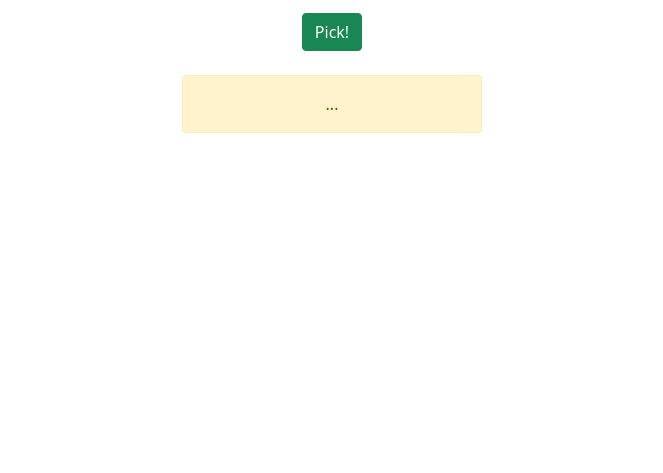
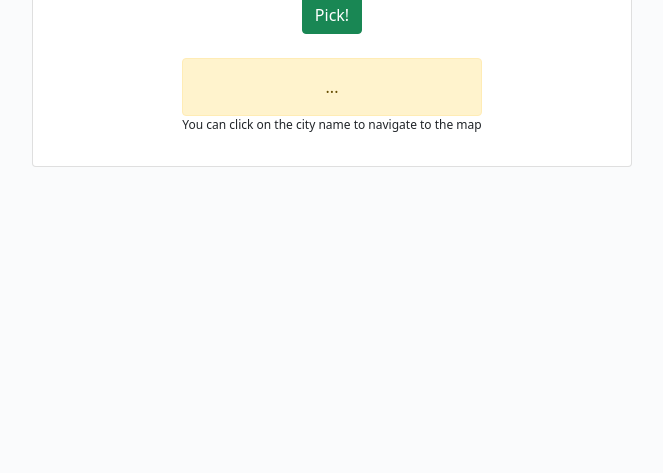
Before and after one commit to krukkrz/city-picker, a plain HTML site: page docs/index.html in a window 1280 px wide. Shown: the part 327-800 px from the top of the page, without its empty margins (308-971 px from the left). Drawn offline with nearby package versions, Linux system fonts and the light colour scheme; no server answers.

Commit message:
layout update

```diff
--- a/docs/index.html
+++ b/docs/index.html
@@ -10,17 +10,24 @@
 
     <title>Random City in PL picker</title>
   </head>
-  <body>
+  <body style="background-color: #fafbfc;">
 
     <div class="container-fluid">
       <div class="row align-items-center" style="height: 90vh;">
-        <div class="col-12" style="text-align: center;">
-          <h1>Pick random city in Poland:</h1>
-          <br>
-          <button type="button" class="btn btn-success" onclick="pick()"> Pick!</button>
-          <br>
-          <br>
-          <div id="city" class="alert alert-warning" style="width: 300px; margin: auto; cursor: pointer;" onclick="navigateToGoogleMaps()">...</div>
+        <div class="col-12 text-center">
+          <div class="card" style="max-width: 600px; margin: auto;">
+            <div class="card-body">
+              <h1>Pick random city in Poland:</h1>
+              <br>
+              <button type="button" class="btn btn-success" onclick="pick()"> Pick!</button>
+              <br>
+              <br>
+              <div id="city" class="alert alert-warning" style="max-width: 300px; margin: auto; cursor: pointer;" onclick="navigateToGoogleMaps()">...</div>
+              <div style="max-width: 300px; margin: auto; font-size: 9pt;">
+                <p class="fw-light" >You can click on the city name to navigate to the map</p>
+              </div>
+            </div>
+          </div>
         </div>
       </div>
     </div>
```
